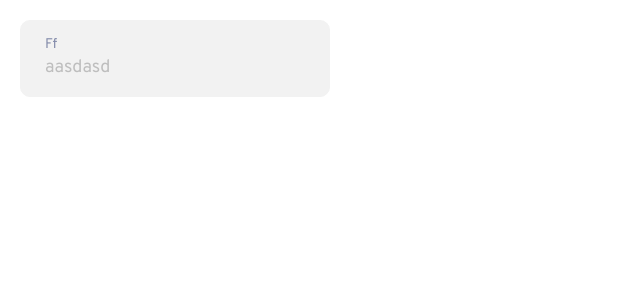
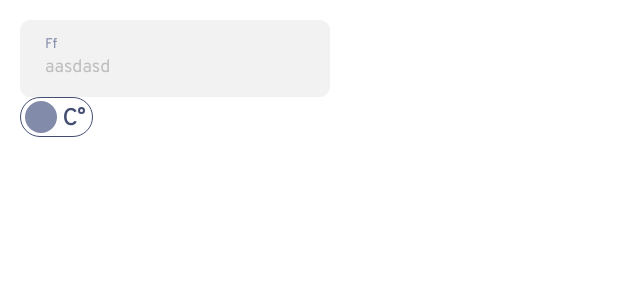
Before and after one commit to ShaulBenDavid/abra-weather-app, a React (Create React App) app: page / in a window 1280 px wide. Shown: the top 300 px of the page, without its empty margins (0-640 px from the left). Built offline with nearby package versions, Linux system fonts and the light colour scheme; a web font is replaced by a local one.

Commit message:
Adding toggle switch component

```diff
--- a/src/App.css
+++ /dev/null
@@ -1,38 +0,0 @@
-.App {
-  text-align: center;
-}
-
-.App-logo {
-  height: 40vmin;
-  pointer-events: none;
-}
-
-@media (prefers-reduced-motion: no-preference) {
-  .App-logo {
-    animation: App-logo-spin infinite 20s linear;
-  }
-}
-
-.App-header {
-  background-color: #282c34;
-  min-height: 100vh;
-  display: flex;
-  flex-direction: column;
-  align-items: center;
-  justify-content: center;
-  font-size: calc(10px + 2vmin);
-  color: white;
-}
-
-.App-link {
-  color: #61dafb;
-}
-
-@keyframes App-logo-spin {
-  from {
-    transform: rotate(0deg);
-  }
-  to {
-    transform: rotate(360deg);
-  }
-}
--- a/src/App.tsx
+++ b/src/App.tsx
@@ -1,7 +1,8 @@
 import React from "react";
-import "./App.css";
 // import Button from "./Components/Button/style";
+// Components
 import FromInput from "./Components/FromInput";
+import ToggleSwitch from "./Components/ToggleSwitch";
 
 const App: React.FC = () => {
   return (
@@ -12,6 +13,7 @@ const App: React.FC = () => {
         <Button variant="inverted">Log in</Button>
         <Button variant="link">Log in with google</Button> */}
         <FromInput label="ff" placeholder="aasdasd" validError={false} />
+        <ToggleSwitch switchType="temp" />
       </div>
     </>
   );
--- /dev/null
+++ b/src/Components/ToggleSwitch/index.tsx
@@ -0,0 +1,37 @@
+import React from "react";
+// Style
+import * as S from "./style";
+
+// Values
+const FARENHEIT: string = "F";
+const CELCIUES: string = "C";
+// Types
+interface ToggleSwitchProps {
+  switchType: "mode" | "temp";
+}
+
+const ToggleSwitch = ({ switchType }: ToggleSwitchProps) => {
+  return (
+    <S.ToggleSwitchWrapper>
+      <S.FunctionCheckBox />
+      <S.SwitchButton />
+      {/* icons */}
+      <S.ToggleIconWrapper>
+        {switchType === "mode" && (
+          <>
+            <S.StyledIconMoonDark />
+            <S.StyledIconSunDrak />
+          </>
+        )}
+        {switchType === "temp" && (
+          <>
+            <S.StyledTemperature>{FARENHEIT}</S.StyledTemperature>
+            <S.StyledTemperature>{CELCIUES}</S.StyledTemperature>
+          </>
+        )}
+      </S.ToggleIconWrapper>
+    </S.ToggleSwitchWrapper>
+  );
+};
+
+export default ToggleSwitch;
--- /dev/null
+++ b/src/Components/ToggleSwitch/style.tsx
@@ -0,0 +1,81 @@
+import styled from "styled-components";
+// Components
+import { IconMoonDark, IconSunDrak } from "../IconsComponent";
+
+export const ToggleSwitchWrapper = styled.label`
+  position: relative;
+  display: inline-block;
+  border-radius: 100px;
+  width: 73px;
+  height: 40px;
+  border: solid 1px ${({ theme }) => theme.secondary};
+  background-color: ${({ theme }) => theme.white};
+
+`;
+
+// The Switch Button
+export const SwitchButton = styled.span`
+  position: absolute;
+  z-index: 1;
+  top: 50%;
+  transform: translateY(-50%);
+  left: 4px;
+  width: 32px;
+  height: 32px;
+  border-radius: 50%;
+  background-color: ${({ theme }) => theme.fadeText};
+  transition: .3s;
+`;
+// Check box
+export const FunctionCheckBox = styled.input.attrs({ type: 'checkbox' })`
+    opacity: 0;
+
+    &:checked ~ ${SwitchButton} {
+        right: 4px;
+        left: auto;
+    }
+`;
+
+// Icon container
+export const ToggleIconWrapper = styled.div`
+  position: absolute;
+  top: 0;
+  width: 100%;
+  height: 100%;
+  padding: 0 7px;
+  display: flex;
+  align-items: center;
+  justify-content: space-between;
+  `;
+// Mode Temperature
+export const StyledTemperature = styled.span`
+  font-size: 1.5rem;
+  font-weight: 500;
+  line-height: 1;
+  color: ${({ theme }) => theme.secondary};
+  position: relative;
+  margin-top: 3px;
+  margin-right: 7px;
+
+  &::after {
+    content: "";
+    position: absolute;
+    width: 3px;
+    height: 3px;
+    border-radius: 50%;
+    border: solid 2px ${({ theme }) => theme.secondary};
+  }
+`;
+
+
+  // Mode Type
+// IconMoonDrak
+export const StyledIconMoonDark = styled(IconMoonDark)`
+  width: 26px;
+  height: 27px;
+`;
+// IconSunDrak
+export const StyledIconSunDrak = styled(IconSunDrak)`
+  width: 26px;
+  height: 27px;
+`;
```
